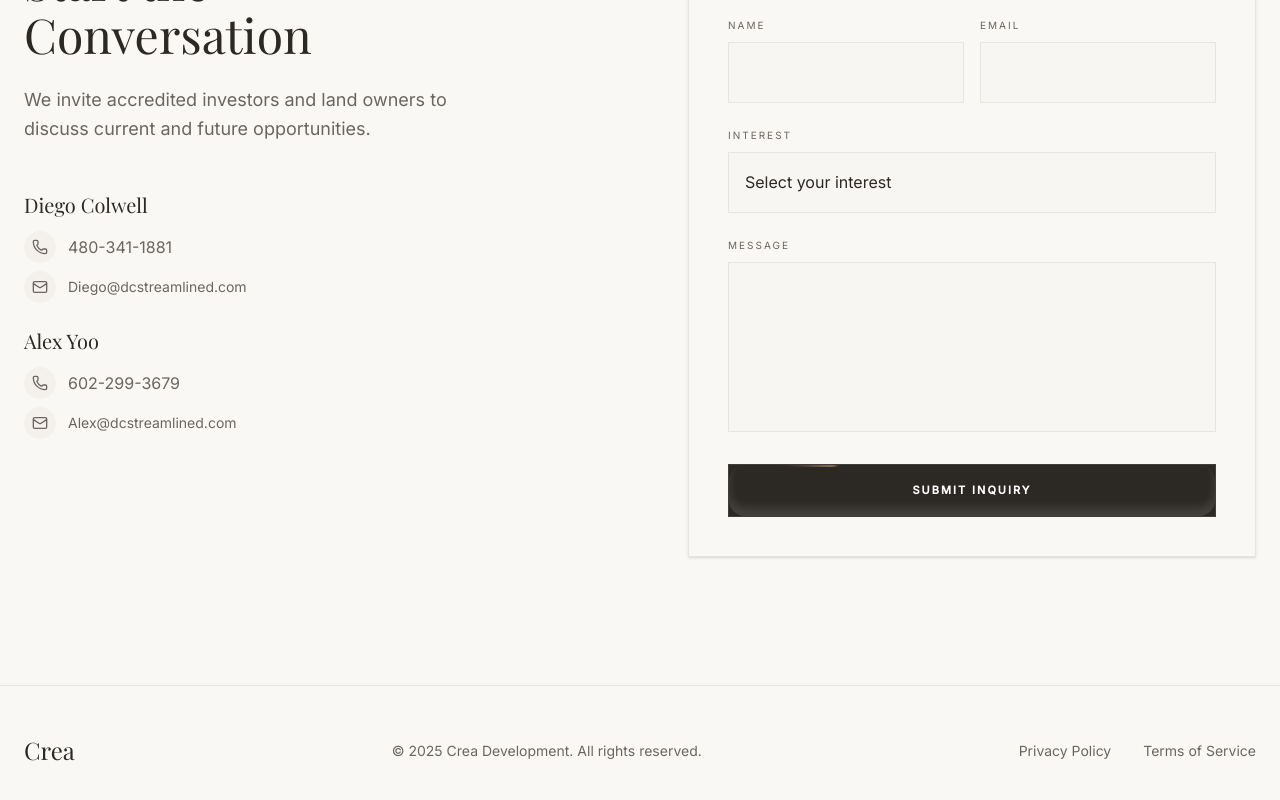
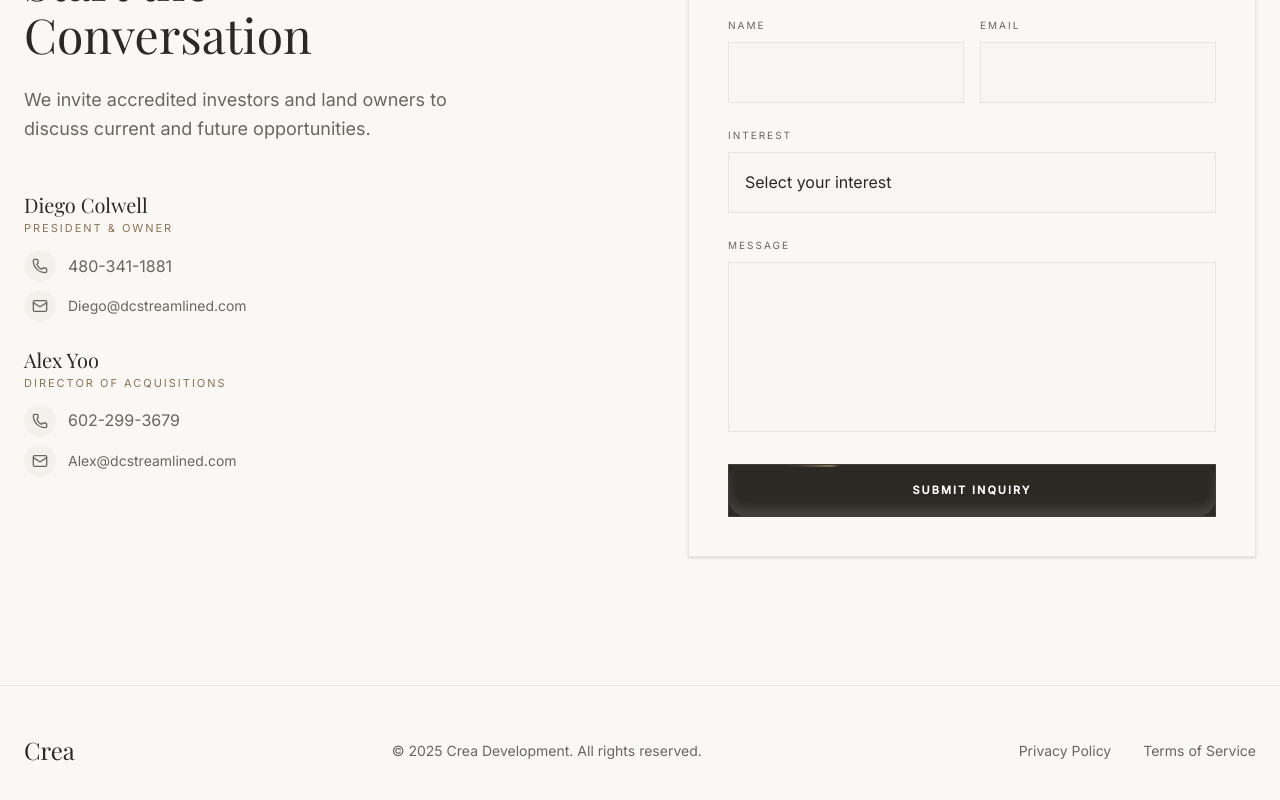
Before and after one commit to jdawggy25/crea-development, a Next.js app: page / in a window 1280 px wide. Shown: the part 5245-6045 px from the top of the page. Built offline with nearby package versions, Linux system fonts and the light colour scheme.

Commit message:
feat: display contact titles under names

```diff
--- a/src/components/sections/ContactSection.tsx
+++ b/src/components/sections/ContactSection.tsx
@@ -53,9 +53,12 @@ export function ContactSection() {
               {contacts.map((contact, index) => (
                 <BlurFade key={contact.name} delay={0.4 + index * 0.1} inView>
                   <div className="group">
-                    <h3 className="font-[family-name:var(--font-playfair)] text-xl text-[#2C2824] mb-3">
+                    <h3 className="font-[family-name:var(--font-playfair)] text-xl text-[#2C2824]">
                       {contact.name}
                     </h3>
+                    <p className="text-[11px] uppercase tracking-[2px] text-[#8B7355] mb-3">
+                      {contact.title}
+                    </p>
                     <div className="flex flex-col gap-2">
                       <a
                         href={`tel:${contact.phone.replace(/-/g, "")}`}
```
